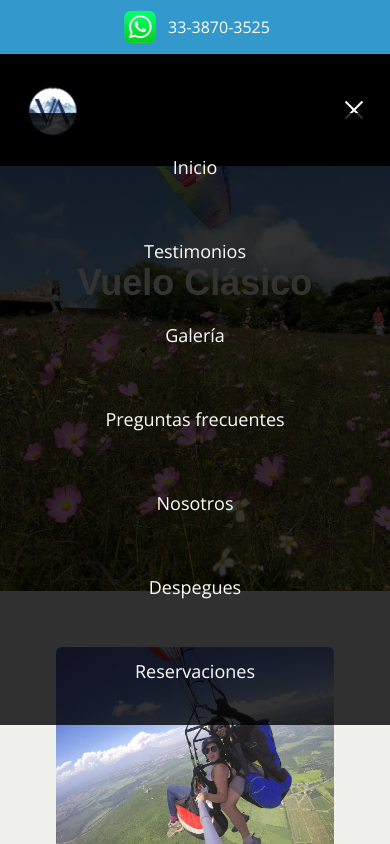
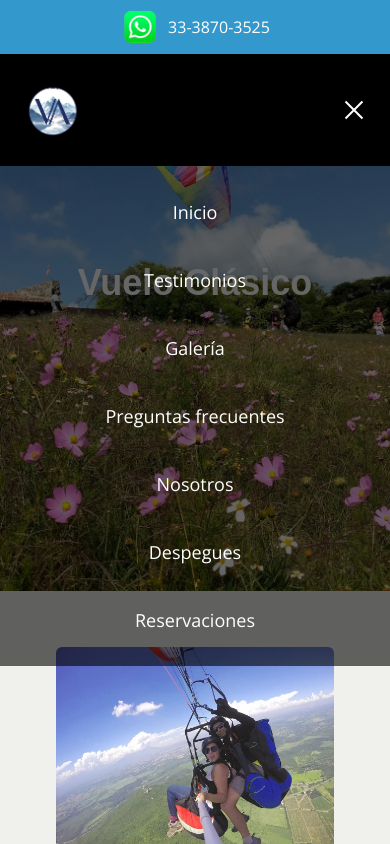
Before and after one commit to AbleEwe/volarte, a Next.js app: page /reservaciones/clasico in a window 390 px wide. Both pictures are taken after a click on the element 354 px from the left and 109 px from the top of the page. Shown: the top 844 px of the page. Built offline with nearby package versions, Linux system fonts and the light colour scheme; a web font is replaced by a local one.

Commit message:
quick fix for prices and styling

```diff
--- a/src/app/components/NavBar.tsx
+++ b/src/app/components/NavBar.tsx
@@ -44,7 +44,7 @@ const NavBar: React.FC = () => {
   ];
 
   const getLinkClass = (href: string) =>
-    `h-full px-2 py-4 md:px-4 md:py-6 transition-colors duration-300 ${
+    `h-full px-2 py-2 md:px-4 md:py-6 transition-colors duration-300 ${
       pathname === href ? 'bg-[#3399cc]' : 'hover:bg-[#3399cc]'
     } flex items-center justify-center cursor-pointer`;
 
@@ -75,21 +75,21 @@ const NavBar: React.FC = () => {
 
           {/* Hamburger Menu Icon */}
           <div
-            className="md:hidden flex flex-col justify-center items-center cursor-pointer space-y-1 relative z-60"
+            className="md:hidden flex flex-col justify-center items-center cursor-pointer space-y-1 relative z-[999]"
             onClick={toggleMenu}
           >
             <span
-              className={`block w-6 h-0.5 bg-white transition-transform duration-300 ${
+              className={`block w-6 h-0.5 bg-white transition-transform duration-300 z-70 ${
                 menuOpen ? 'rotate-45 translate-y-1.5' : ''
               }`}
             />
             <span
-              className={`block w-6 h-0.5 bg-white transition-opacity duration-300 ${
+              className={`block w-6 h-0.5 bg-white transition-opacity duration-300 z-70 ${
                 menuOpen ? 'opacity-0' : ''
               }`}
             />
             <span
-              className={`block w-6 h-0.5 bg-white transition-transform duration-300 ${
+              className={`block w-6 h-0.5 bg-white transition-transform duration-300 z-70 ${
                 menuOpen ? '-rotate-45 -translate-y-1.5' : ''
               }`}
             />
@@ -110,7 +110,7 @@ const NavBar: React.FC = () => {
           <ul
             className={`${
               menuOpen ? 'flex' : 'hidden'
-            } md:hidden absolute top-[113px] left-0 w-full bg-black bg-opacity-80 text-white text-lg flex-col space-y-6 p-6 z-50`}
+            } md:hidden absolute top-[165.5px] left-0 w-full bg-black bg-opacity-60 text-white text-lg flex-col space-y-6 p-6 z-50`}
           >
             {navLinks.map(({ href, name }) => (
               <li key={href}>
--- a/src/app/data/flightsData.ts
+++ b/src/app/data/flightsData.ts
@@ -5,8 +5,8 @@ export const flightData = {
       includesMedia: false,
       description: "Ideal para quienes buscan estar presentes y disfrutar de la vista sin tomar recuerdos en video.",
       subtotal: 2500,
-      anticipo: 1400,
-      restante: 1400,
+      anticipo: 1250,
+      restante: 1250,
       whatsappLink: 'https://wa.link/1cq86c',
       image: '/packages/Classic.webp',
     },
@@ -16,8 +16,8 @@ export const flightData = {
       includesMedia: true,
       description: "Ideal para quienes buscan sentir la libertad y emoción del vuelo con fotos y videos incluidos de tu experiencia inolvidable.",
       subtotal: 2800,
-      anticipo: 1250,
-      restante: 1250,
+      anticipo: 1400,
+      restante: 1400,
       whatsappLink: 'https://wa.link/1cq86c',
       image: '/packages/Premium.webp',
     },
```
